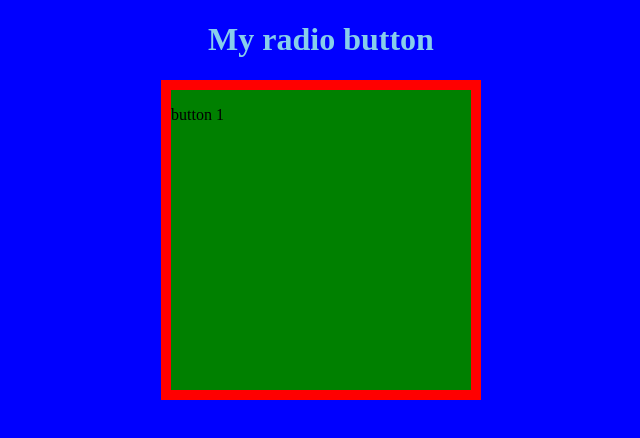
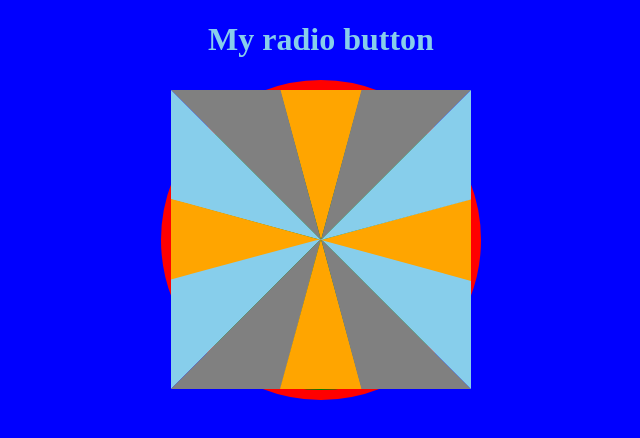
Before and after one commit to t-h2o/busic, a plain HTML site: page radio-donut/index.html in a window 1280 px wide. Shown: the whole page, without its empty margins (319-959 px from the left). Drawn offline with Linux system fonts and the light colour scheme.

Commit message:
all circle fill of triangles

```diff
--- a/radio-donut/index.html
+++ b/radio-donut/index.html
@@ -14,9 +14,18 @@
 <div class="all-page">
   <div class="radio-donut">
 
-    <div class="button">
-      <p class="entry-value">button 1</p>
-    </div>
+    <div class="button-c"></div>
+    <div class="button-f"></div>
+    <div class="button-g"></div>
+    <div class="button-bb"></div>
+    <div class="button-eb"></div>
+    <div class="button-ab"></div>
+    <div class="button-cd"></div>
+    <div class="button-fd"></div>
+    <div class="button-b"></div>
+    <div class="button-e"></div>
+    <div class="button-a"></div>
+    <div class="button-d"></div>
 
   </div>
 </div>
--- a/radio-donut/styles.css
+++ b/radio-donut/styles.css
@@ -19,6 +19,122 @@ h1 {
 	background-color: green;
 	height: 300px;
 	width: 300px;
+	border-radius: 50%;
 	border: 10px solid;
 	border-color: red;
+/*	 overflow: hidden; */
 }
+
+.button-c {
+	background-color: orange;
+    left: 109px;
+    position: relative;
+	height: 150px;
+	width: 82px;
+	clip-path: polygon(0 0, 50% 100%, 100% 0);
+}
+
+.button-f {
+    background-color: grey;
+    top: -150px;
+    position: relative;
+    height: 150px;
+    width: 150px;
+    clip-path: polygon(0 0, 100% 100%, 73% 0);
+}
+
+.button-bb {
+	background-color: skyblue;
+    top: -450px;
+    position: relative;
+	height: 150px;
+	width: 150px;
+	clip-path: polygon(0 0, 100% 100%, 0 73%);
+}
+
+.button-g {
+    background-color: grey;
+    top: -300px;
+    left: 150px;
+    position: relative;
+    height: 150px;
+    width: 150px;
+    clip-path: polygon(100% 0, 0 100%, 27% 0);
+}
+
+.button-eb {
+	background-color: orange;
+    top: -491px;
+    position: relative;
+	height: 82px;
+	width: 150px;
+	clip-path: polygon(0 0, 100% 50%, 0 100%);
+}
+
+.button-ab {
+	background-color: skyblue;
+    top: -533px;
+    position: relative;
+	height: 150px;
+	width: 150px;
+	clip-path: polygon(0 27%, 100% 0, 0 100%);
+}
+
+.button-cd {
+    background-color: grey;
+    top: -683px;
+    position: relative;
+    height: 150px;
+    width: 150px;
+    clip-path: polygon(100% 0, 0 100%, 73% 100%);
+}
+
+.button-fd {
+	background-color: orange;
+    left: 109px;
+    top: -833px;
+    position: relative;
+	height: 150px;
+	width: 82px;
+	clip-path: polygon(0 100%, 50% 0, 100% 100%);
+}
+
+.button-b {
+    background-color: grey;
+    top: -983px;
+	left: 150px;
+    position: relative;
+    height: 150px;
+    width: 150px;
+    clip-path: polygon(100% 100%, 0 0, 27% 100%);
+}
+
+.button-e {
+	background-color: skyblue;
+    top: -1133px;
+	left: 150px;
+    position: relative;
+	height: 150px;
+	width: 150px;
+	clip-path: polygon(100% 27%, 0 0, 100% 100%);
+}
+
+.button-a {
+	background-color: orange;
+    top: -1323px;
+	left: 150px;
+    position: relative;
+	height: 82px;
+	width: 150px;
+	clip-path: polygon(100% 100%, 0 50%, 100% 0);
+}
+
+.button-d {
+	background-color: skyblue;
+    top: -1514px;
+	left: 150px;
+    position: relative;
+	height: 150px;
+	width: 150px;
+	clip-path: polygon(0 100%, 100% 0, 100% 73%);
+}
```
